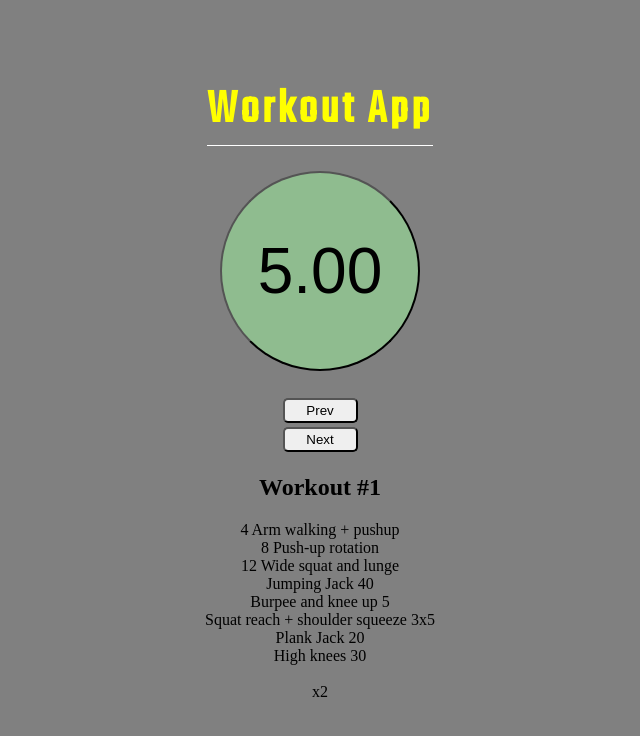
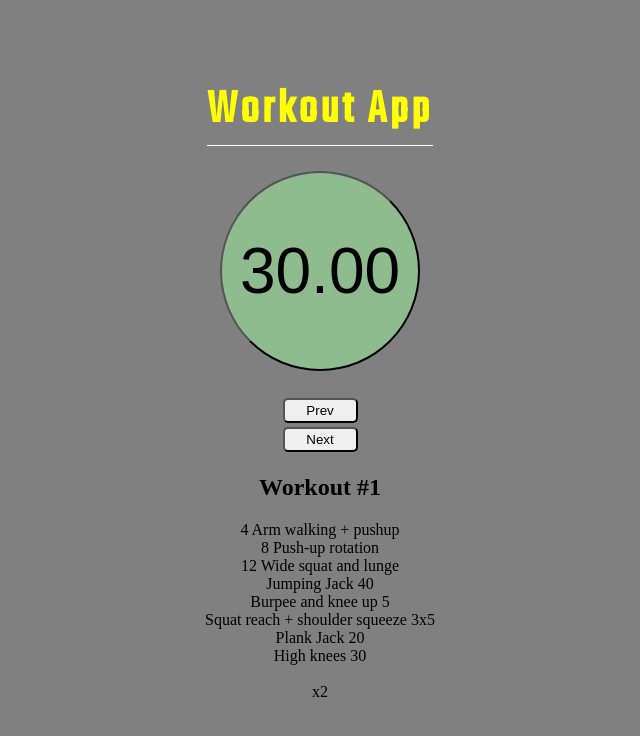
Before and after one commit to callum-laing/react-playground, a React (Vite) app: page / in a window 1280 px wide. Shown: the top 736 px of the page, without its empty margins (320-960 px from the left). Built offline with nearby package versions, Linux system fonts and the light colour scheme.

Commit message:
changed timing

```diff
--- a/src/components/Timer.jsx
+++ b/src/components/Timer.jsx
@@ -2,13 +2,13 @@ import { useEffect, useState } from "react";
 import "./Timer.css";
 
 const Timer = () => {
-  const workoutCount = 5.0;
+  const workoutCount = 30.0;
   const [appState, setAppState] = useState({
     count: workoutCount,
     state: "stopped",
   });
   const [timer, setTimer] = useState(null);
-  const cooldownCount = 3;
+  const cooldownCount = 15;
 
   //Pure Function
   const newTick = (state, cooldownCount, workoutCount) => {
```
